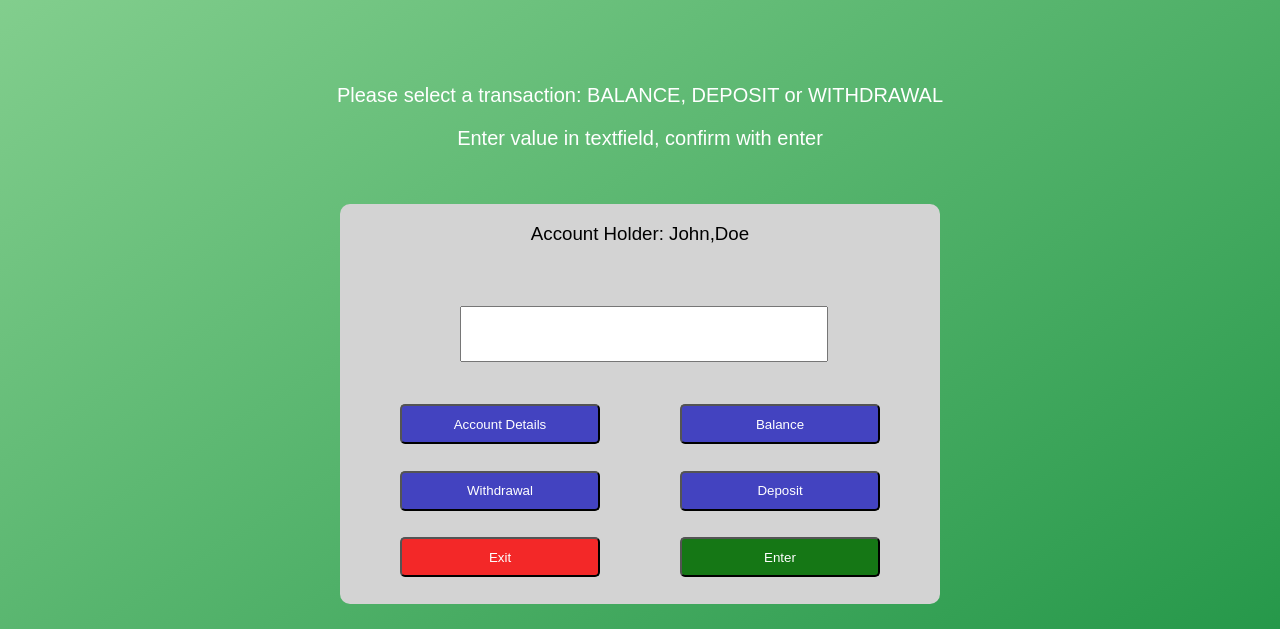
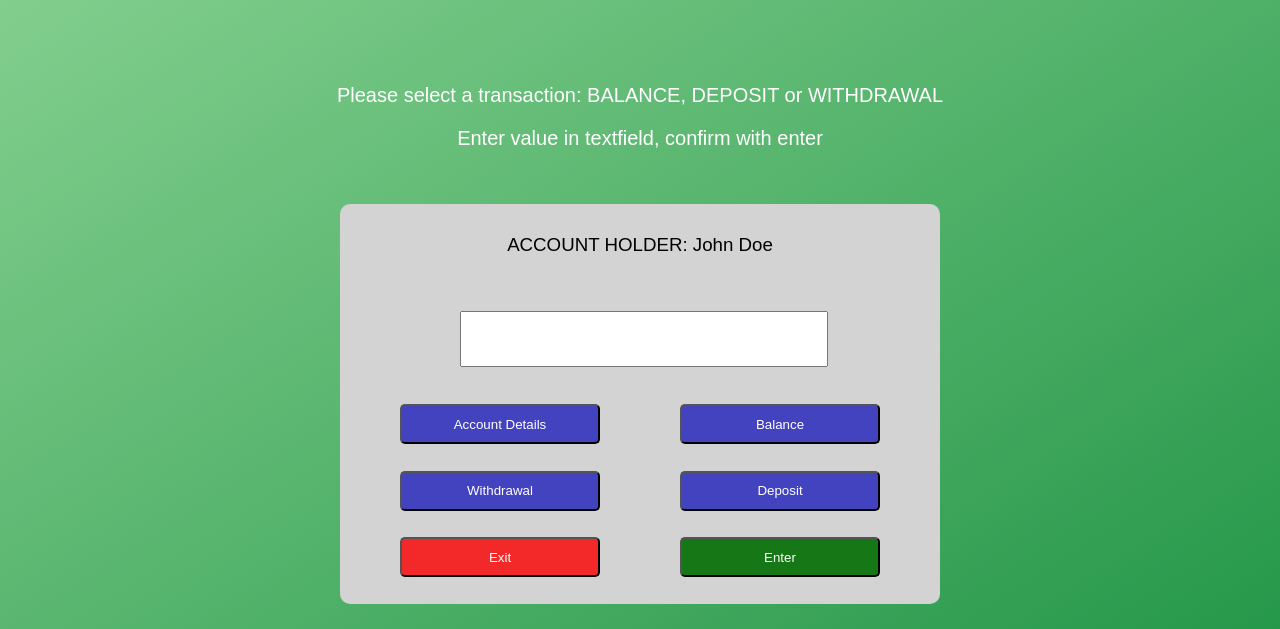
Before and after one commit to Helena-p/bank-atm, a plain HTML site: page index.html in a window 1280 px wide. Both pictures are taken after a click on the button "Account Details". Shown: the part 187-816 px from the top of the page. Drawn offline with Linux system fonts and the light colour scheme.

Commit message:
Add functionality to get balance and display to user on page

```diff
--- a/index.html
+++ b/index.html
@@ -45,6 +45,7 @@
                 justify-self: center;
                 font-family: sans-serif;
                 font-weight: normal;
+                margin-top: 30px;
             }
             form {
                 width: 60%;
@@ -62,7 +63,7 @@
                 justify-content: space-between;
             }
             .accountBtn,
-      .balance,
+            .balanceBtn,
             .withdraw,
             .deposit {
                 background-color: rgb(67, 67, 192);
@@ -77,7 +78,7 @@
                 color: #ffffff;
             }
             .accountBtn,
-      .balance,
+            .balanceBtn,
             .withdraw,
             .deposit,
             .exit,
@@ -106,16 +107,18 @@
             <p class="paragraph">
                 Please select a transaction: BALANCE, DEPOSIT or WITHDRAWAL
             </p>
-      <p class="paragraph">Enter value in textfield, confirm with enter</p>
+            <p class="paragraph">
+                Enter value in textfield, confirm with enter
+            </p>
         </div>
         <div class="atm__container">
-      <h3 class="output"></h3>
+            <h3 class="output">&nbsp;</h3>
             <form action="" class="form">
                 <input type="text" class="input" />
             </form>
             <div class="btn__group">
                 <button class="accountBtn">Account Details</button>
-        <button class="balance">Balance</button>
+                <button class="balanceBtn">Balance</button>
                 <button class="withdraw">Withdrawal</button>
                 <button class="deposit">Deposit</button>
                 <button class="exit">Exit</button>
--- a/script.js
+++ b/script.js
@@ -2,7 +2,7 @@
 
 // Seleting elements
 const accountBtn = document.querySelector(".accountBtn");
-const balance = document.querySelector(".balance");
+const balanceBtn = document.querySelector(".balanceBtn");
 const withdraw = document.querySelector(".withdraw");
 const deposit = document.querySelector(".deposit");
 const exit = document.querySelector(".exit");
@@ -13,33 +13,37 @@ const output = document.querySelector(".output");
 const account = {
     accountName: "john doe",
     balance: 100,
-  getBalance: function () {},
+    getBalance: balanceBtn.addEventListener("click", function () {
+        document.querySelector(
+            ".output"
+        ).textContent = `BALANCE: ${account.balance}€`;
+    }),
     deposit: function () {},
     withdrawal: function () {},
-  getAccountName: function () {},
+    getAccountName: accountBtn.addEventListener("click", function () {
+        document.querySelector(
+            ".output"
+        ).textContent = `ACCOUNT HOLDER: ${capitalizeAccountName(
+            account.accountName
+        )}`;
+    }),
     accountError: function () {},
     exitAccount: function () {},
 };
 
-// Capitalize account holder name
+// Capitalize account holder name by dividing name
+// and change first index to uppercase, then rejoin as string
 const capitalizeAccountName = function (name) {
     const names = name.split(" ");
     const namesUpper = [];
 
-  for (const n of names) {
-    namesUpper.push(n.replace(n[0], n[0].toUpperCase()));
+    for (const letter of names) {
+        namesUpper.push(letter.replace(letter[0], letter[0].toUpperCase()));
     }
-  return namesUpper;
+    return namesUpper.join(" ");
 };
 
-// Get account details and display on page
-const userData = accountBtn.addEventListener("click", function () {
-  document.querySelector(
-    ".output"
-  ).textContent = `Account Holder: ${capitalizeAccountName(
-    account.accountName
-  )}`;
-});
+// Get balance
 
 function atm() {
     let choice = parseInt();
```
Lines whose indentation alone changed are shown as unchanged.
